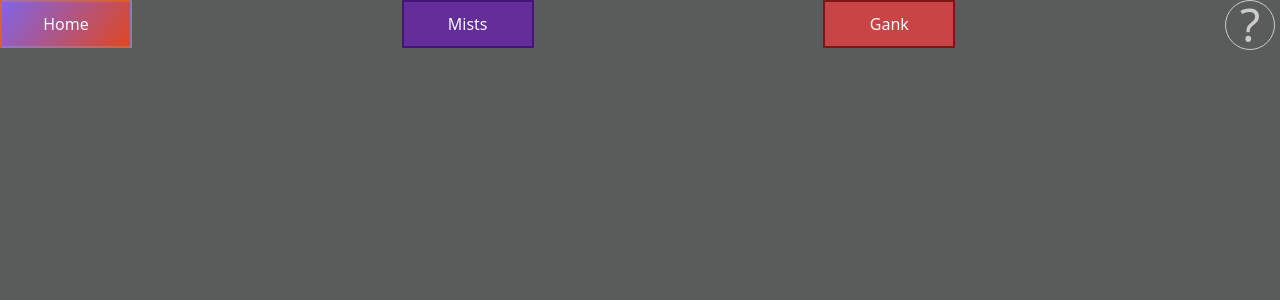
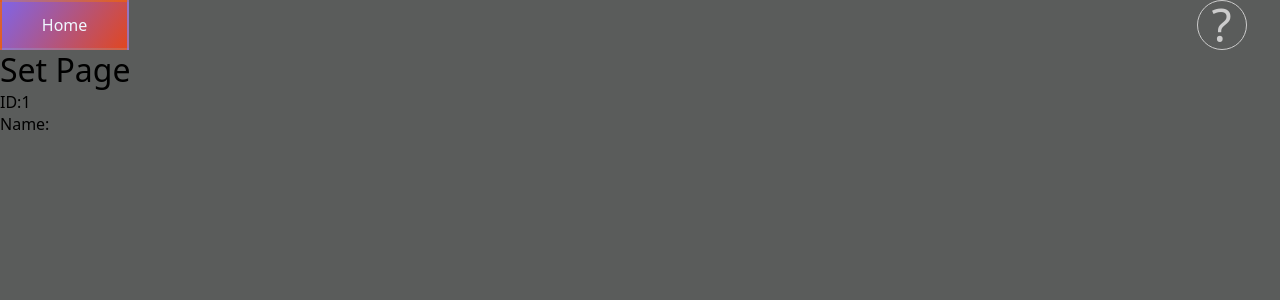
Before and after one commit to pepeguh/albion_cloth_app, a React (Create React App) app: page /setPage/1 in a window 1280 px wide. Before the commit this address had no page. Shown: the top 300 px of the page. Built offline with nearby package versions, Linux system fonts and the light colour scheme.

Commit message:
added set page

```diff
--- a/src/App.js
+++ b/src/App.js
@@ -2,10 +2,9 @@ import React from "react";
 import { BrowserRouter, Routes, Route } from "react-router-dom";
 import Header from "../src/components/pages/Header";
 import SetChoose from "../src/components/pages/SetChoose";
-import MistSets from "../src/components/pages/MistSets";
-import GangSets from "../src/components/pages/GangSets";
 import Profile from "../src/components/pages/Profile";
 import SetCreation from '../src/components/pages/SetCreation'
+import SetPage from "../src/components/pages/SetPage";
 const App = () => {
   return (
     <BrowserRouter>
@@ -13,8 +12,7 @@ const App = () => {
         <Header />
         <Routes>
           <Route path="/" element={<SetChoose/>} />
-          <Route path="/mist" element={<MistSets/>} />
-          <Route path="/gang" element={<GangSets/>} />
+          <Route exact path="/setPage/:setId" element={<SetPage/>}/>
           <Route path="/profile" element={<Profile/>} />
           <Route path="/profile/creation" element={<SetCreation/>}/>
         </Routes>
--- a/src/components/pages/Header.jsx
+++ b/src/components/pages/Header.jsx
@@ -1,63 +1,50 @@
 import "../styles/Header.css";
 import { Link } from "react-router-dom";
-import { useSelector } from 'react-redux';
-import { getDoc, doc } from 'firebase/firestore';
-import { useState,useEffect } from "react";
-import {firestore} from '../../firebase'
+import { useSelector } from "react-redux";
+import { getDoc, doc } from "firebase/firestore";
+import { useState, useEffect } from "react";
+import { firestore } from "../../firebase";
 const Header = () => {
   // const [user, setUser]=useState(useSelector((state)=>state.user))
-   const [userIMG, setUserIMG]=useState('');
+  const [userIMG, setUserIMG] = useState("");
 
-  const user = useSelector(state => state.user);
-
+  const user = useSelector((state) => state.user);
 
   useEffect(() => {
-    if(user){
-      console.log(user)
-      const fetchImg = async()=>{
-        try{
-          const docRef = doc(firestore, 'users_data', user);
+    if (user) {
+      console.log(user);
+      const fetchImg = async () => {
+        try {
+          const docRef = doc(firestore, "users_data", user);
           const docSnap = await getDoc(docRef);
-          if(docSnap.exists()){
-            setUserIMG(docSnap.data())
-            console.log('Данные из Firestore:', userIMG);
-          }else{
-            console.log('Данные не найдены в Firestore');
+          if (docSnap.exists()) {
+            setUserIMG(docSnap.data());
+            console.log("Данные из Firestore:", userIMG);
+          } else {
+            console.log("Данные не найдены в Firestore");
           }
-        }catch(e){
-          console.error('Ошибка при запросе данных из Firestore:', e)
+        } catch (e) {
+          console.error("Ошибка при запросе данных из Firestore:", e);
         }
       };
       fetchImg();
-
-
     }
-
   }, [user]);
 
   return (
     <div className="main_header">
-      <div className="header_home">
-      <Link to="/" className="header_link">Home</Link>
-      </div>
-      <div className="header_mist">
-      <Link to="/mist" className="header_link">Mists</Link>
-      </div>
-      <div className="header_gang">
-        <Link to="/gang" className="header_link">Gank</Link>
-      </div>
-      <div className="header_avatar">
-        <Link to='/profile' className="header_avatar_link">
+      <div className="main_container">
+        <div className="header_home">
+          <Link to="/" className="header_link">
+            Home
+          </Link>
+        </div>
 
-       {user?
-       <img src={userIMG.picture} />
-       :
-       <span>?</span>
-
-      }
-
-
-        </Link>
+        <div className="header_avatar">
+          <Link to="/profile" className="header_avatar_link">
+            {user ? <img src={userIMG.picture} /> : <span>?</span>}
+          </Link>
+        </div>
       </div>
     </div>
   );
--- a/src/components/pages/SetChoose.jsx
+++ b/src/components/pages/SetChoose.jsx
@@ -2,6 +2,7 @@ import React, { useEffect, useState } from "react";
 import { collection, getDocs } from "firebase/firestore";
 import { firestore } from "../../firebase";
 import "../styles/SetChoose.css";
+import { Link } from "react-router-dom";
 
 const SetChoose = () => {
   const [sets, setSets] = useState([]);
@@ -22,11 +23,19 @@ const SetChoose = () => {
           if (doc.exists()) {
             const setData = doc.data();
             let timeName = doc.id.split(' ')
+            console.log(timeName)
+            let timeid = [...timeName]
+            let timeNameGround = [...timeName]
+            timeid.splice(1,99)
+            timeid = timeid.join(' ')
             timeName.splice(0,1)
             timeName = timeName.join(' ')
+            timeNameGround = timeNameGround.join('_')
 
-            console.log(doc)
+            console.log(timeName, timeid)
             const formattedData = {
+              id:timeid,
+              groundName:timeNameGround,
               name: timeName,
               description: setData.description,
               categories: setData.categories,
@@ -97,9 +106,10 @@ const SetChoose = () => {
         ))}
       </div>
       <div className="main_main_frame">
-        {findedSets.length ? (
+        {findedSets ? (
           <div className="main_frame">
             {findedSets.map((set) => (
+              <Link to={`/setPage/${set.groundName}` }>
               <div className="set_main" key={set.name}>
                 <h1>{set.name}</h1>
                 <div className="set_frame">
@@ -123,6 +133,7 @@ const SetChoose = () => {
                 </div>
                   <p>{set.description}</p>
               </div>
+          </Link>
             ))}
           </div>
 
--- /dev/null
+++ b/src/components/pages/SetPage.jsx
@@ -0,0 +1,21 @@
+import React from "react";
+import { useParams } from "react-router-dom";
+const SetPage = ()=>{
+    const {setId} = useParams();
+    console.log(setId)
+    let timeSet = setId.split('_')
+    let nameSet = [...timeSet]
+    let idSet = [...timeSet]
+    nameSet.splice(0,1)
+    nameSet = nameSet.join(' ')
+    idSet.splice(1,99)
+    idSet = idSet.join(' ')
+    return(
+        <div>
+        <h1>Set Page</h1>
+      <p>ID:{idSet} </p>
+      <p>Name:{nameSet} </p>
+        </div>
+    )
+}
+export default SetPage
--- a/src/components/styles/Header.css
+++ b/src/components/styles/Header.css
@@ -7,11 +7,13 @@
 }
 .main_header {
   margin: 0;
+  padding: 0;
+  width: 97.778vw;
+  height: 48px;
 
-  padding: 0;
-  width: 100vw;
-  height: 48px;
- background-color: transparent;
+}
+.main_container{
+  background-color: transparent;
   border-bottom: 2px solid transparent;
   display: flex;
   justify-content: space-between;
@@ -25,31 +27,11 @@
   border:2px solid var(--border-home) ;
 
 }
-.header_mist {
-  background-color: #652d99;
-  width: 10%;
-  height: calc(100%-2px);
-  border: 2px solid #461674;
-  display: flex;
-  align-items: center;
-  justify-content: center;
 
-}
 .header_link{
   color:aliceblue;
   text-decoration: none;
   cursor: pointer;
-}
-.header_gang {
-  background-color: #c94545;
-  margin-left: 20px;
-  width: 10%;
-  height: calc(100%-2px);
-  border: 2px solid #771919;
-  display: flex;
-  align-items: center;
-  justify-content: center;
-
 }
 .header_avatar{
 margin: 0;
--- a/src/components/styles/SetChoose.css
+++ b/src/components/styles/SetChoose.css
@@ -59,19 +59,26 @@
     border: 0;
 }
 
+.main_main_frame{
+margin-top: 10px;
+}
 
 .main_frame{
-  background-color: rgb(90, 92, 91);
+    background-color: rgb(90, 92, 91);
     display: grid;
     grid-template-columns: repeat(3, 1fr);
 
+
+
 }
 .set_main{
-    margin-right: 20px;
+  margin-top: 2px;
+    margin-right: 10px;
     background-color: bisque;
     display: flex;
     flex-direction: column;
     align-items: center;
+    max-width: 300px;
 }
 .set_frame{
 
```
Lines whose indentation alone changed are shown as unchanged.
